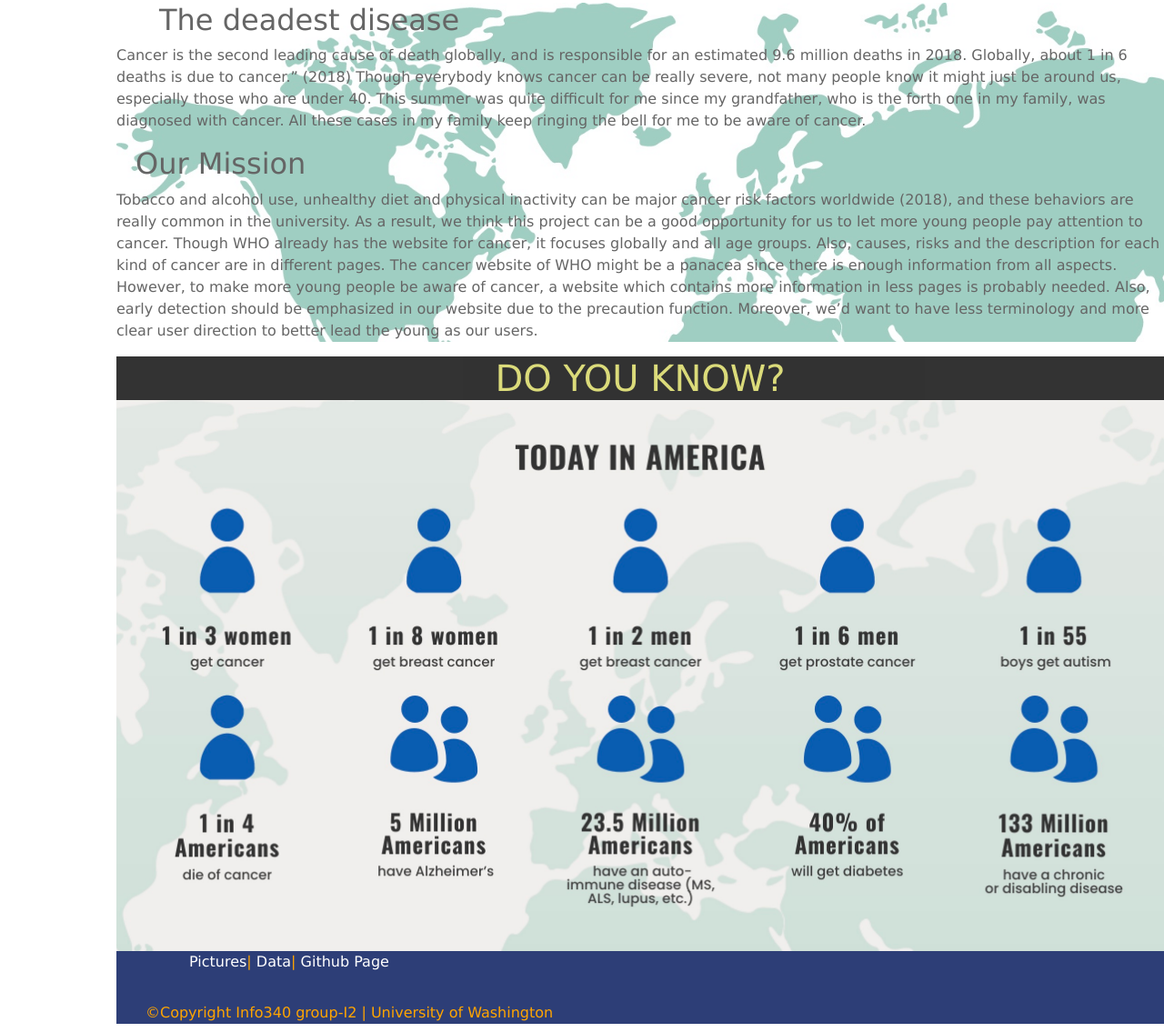
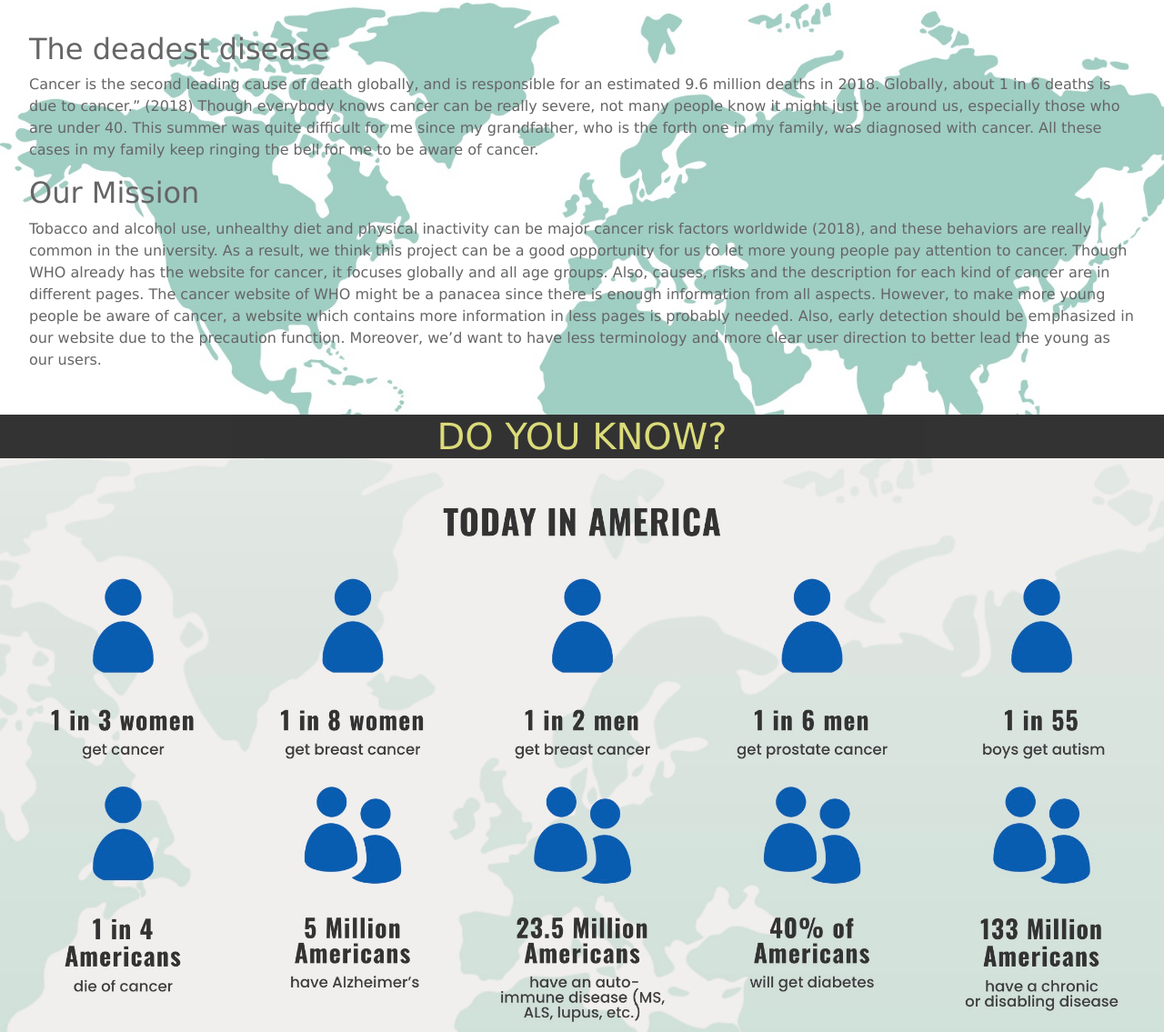
Before and after one commit to info340-au20/project-1-Group-I2, a website: page landing.html in a window 1280 px wide. Shown: the part 417-1552 px from the top of the page at 91% size. Drawn offline with nearby package versions, Linux system fonts and the light colour scheme.

Commit message:
fix html, humburger menu is working

```diff
--- a/CSS/style.css
+++ b/CSS/style.css
@@ -2,8 +2,15 @@
   font-family: 'Lucida Sans', 'Lucida Sans Regular', 'Lucida Grande', 'Lucida Sans Unicode', Geneva, Verdana, sans-serif;
 }
 
-main {
+/* main page indent */
+.main_page {
   margin-left: 10%;
+  margin-right: 8%;
+}
+
+.intro{
+  padding: 2rem;
+
 }
 
 
@@ -119,8 +126,8 @@ main {
     padding-bottom: 2%;
   }
 
-div.titel{
-  margin-left: 2rem;
+div.title{
+  margin-left: 0;
 }
 
 .quote{
@@ -169,7 +176,7 @@ header div p span{
 }
 
 .footer-top{
-  margin-left: 5rem;
+  margin-left: 2rem;
   color: orange;
 }
 
@@ -177,6 +184,7 @@ header div p span{
 footer{
   height: auto;
   background-color: rgba(30, 49, 110, 0.932);
+  padding: 0%;
 }
 
 
--- a/js/index.js
+++ b/js/index.js
@@ -107,4 +107,4 @@ function renderError(error) {
 	alert.textContent = error.message;
 	alert.classList.add("alert");
 	alert.classList.add('alert-danger');
-  }
+}
--- a/landing.html
+++ b/landing.html
@@ -9,10 +9,10 @@
 
   <meta name="viewport" content="width=device-width, initial-scale=1, shrink-to-fit=no">
   <link rel="stylesheet" href="CSS/style.css">
-  <link rel="stylesheet"
-  href="https://stackpath.bootstrapcdn.com/bootstrap/4.1.0/css/bootstrap.min.css"
-  integrity="sha384-9gVQ4dYFwwWSjIDZnLEWnxCjeSWFphJiwGPXr1jddIhOegiu1FwO5qRGvFXOdJZ4"
-  crossorigin="anonymous">
+  <link rel="stylesheet" href="https://stackpath.bootstrapcdn.com/bootstrap/4.4.1/css/bootstrap.min.css" integrity="sha384-Vkoo8x4CGsO3+Hhxv8T/Q5PaXtkKtu6ug5TOeNV6gBiFeWPGFN9MuhOf23Q9Ifjh" crossorigin="anonymous">
+  <script src="https://code.jquery.com/jquery-3.4.1.slim.min.js" integrity="sha384-J6qa4849blE2+poT4WnyKhv5vZF5SrPo0iEjwBvKU7imGFAV0wwj1yYfoRSJoZ+n" crossorigin="anonymous"></script>
+  <script src="https://cdn.jsdelivr.net/npm/popper.js@1.16.0/dist/umd/popper.min.js" integrity="sha384-Q6E9RHvbIyZFJoft+2mJbHaEWldlvI9IOYy5n3zV9zzTtmI3UksdQRVvoxMfooAo" crossorigin="anonymous"></script>
+  <script src="https://stackpath.bootstrapcdn.com/bootstrap/4.4.1/js/bootstrap.min.js" integrity="sha384-wfSDF2E50Y2D1uUdj0O3uMBJnjuUD4Ih7YwaYd1iqfktj0Uod8GCExl3Og8ifwB6" crossorigin="anonymous"></script>
 
   <link rel="stylesheet" href="https://cdnjs.cloudflare.com/ajax/libs/font-awesome/4.7.0/css/font-awesome.min.css">
 
@@ -78,7 +78,7 @@
 
     <main>
         <div class="intro">
-            <div class="titel container">
+            <div class="title_container">
                 <h2>The deadest disease</h2>
             </div>
             <div class="paragraph">
@@ -97,7 +97,7 @@
 
             </div>
 
-            <div class="title container">
+            <div class="title_container">
                 <h2>Our Mission</h2>
             </div>
             <div class="paragraph">
@@ -122,13 +122,15 @@
                 </p>
             </div>
         </div>
-
-        <section class="image">
+        <div class="image">
             <div class="title2">
                 <h1>Do you Know?</h2>
             </div>
             <img src="img/stat-pic.jpg"F alt="cancer statistic picture" class="responsive">
-        </section>
+        </div>
+
+    </main>
+
     <footer>
         <div class="footer-top">
             <a href="https://www.thecurealliance.org/why-we-care/">Pictures</a>|
@@ -141,7 +143,6 @@
             </p>
         </div>
     </footer>
-    </main>
 
 </body>
 </html>
```
Also changed, not shown: index.html (+5 -3 lines). Lines whose indentation alone changed are shown as unchanged.
